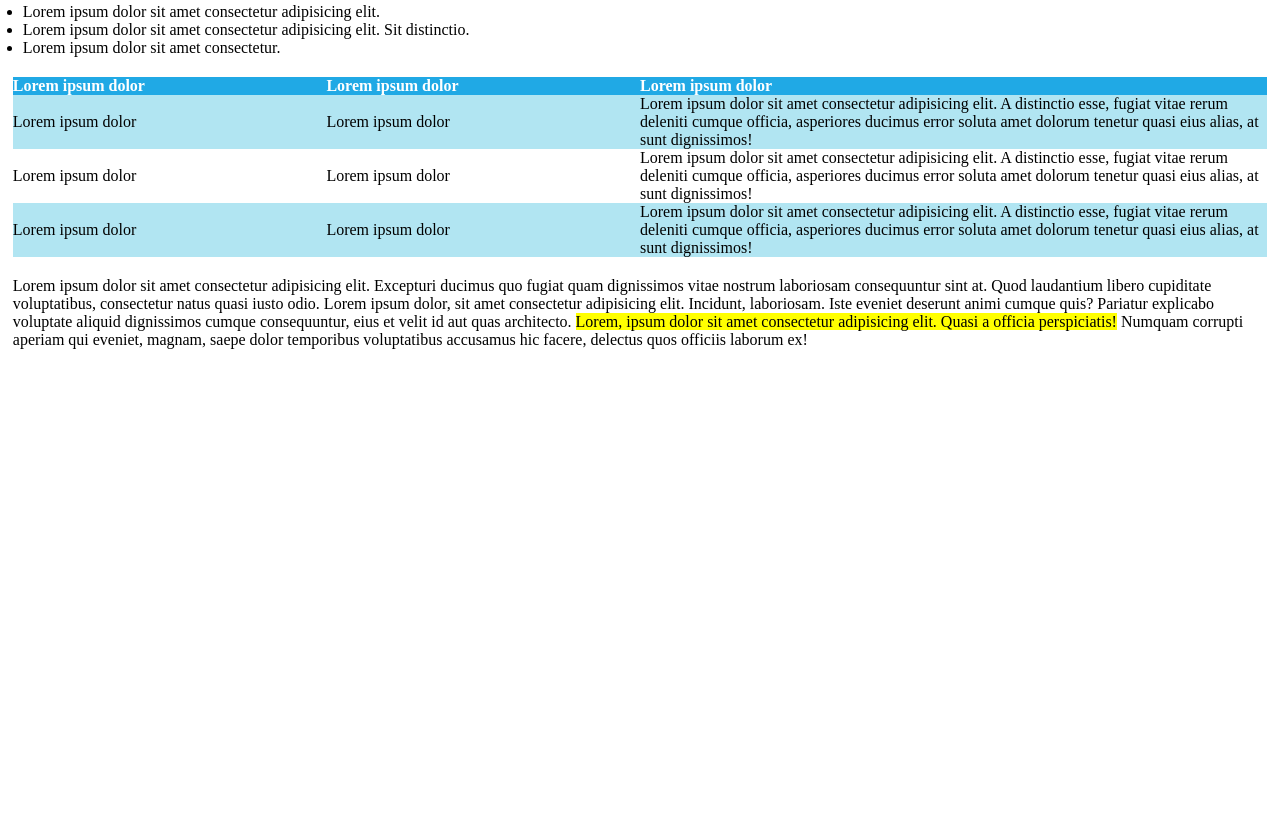
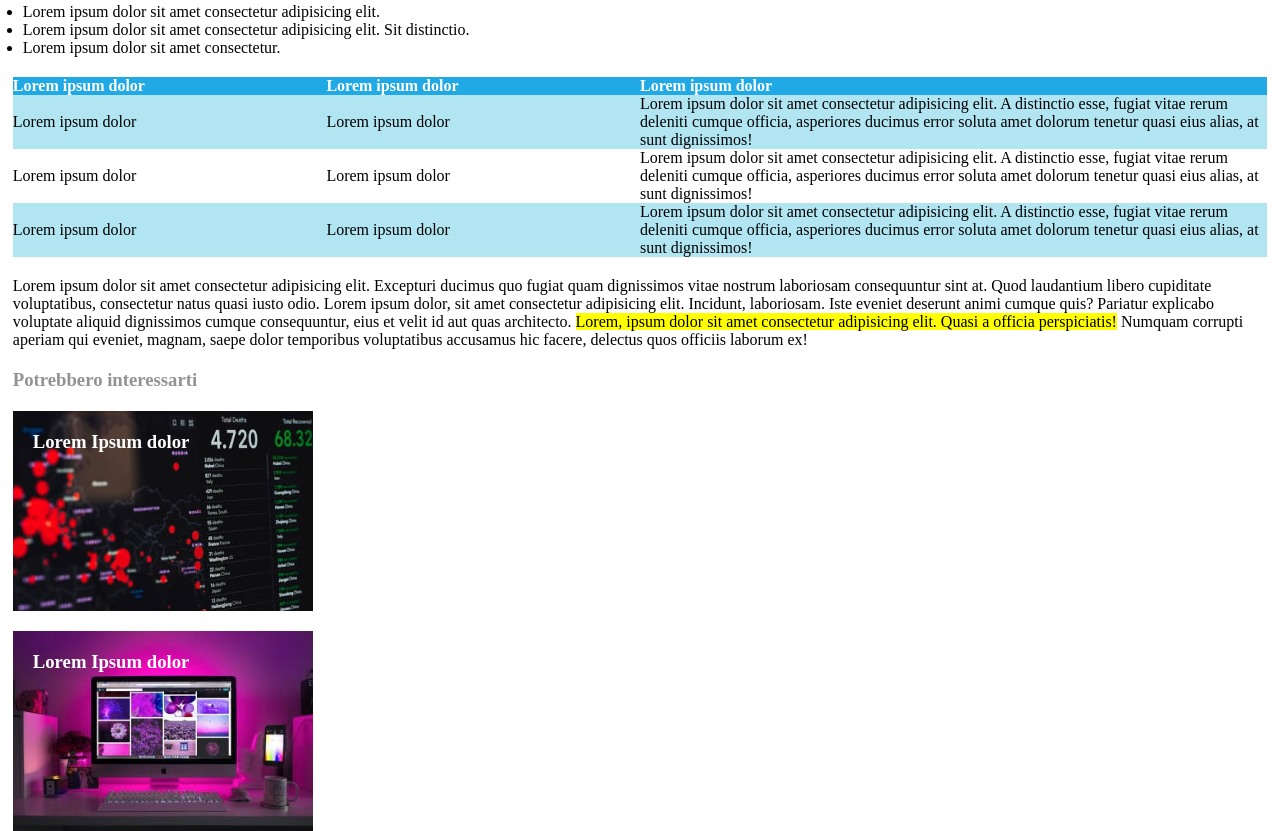
Before and after one commit to Borrellsss/html-css-booleaner, a plain HTML site: page index.html in a window 1280 px wide. Shown: the part 878-1709 px from the top of the page. Before the commit the page ends 1227 px from the top, so only its background shows below. Drawn offline with Linux system fonts and the light colour scheme.

Commit message:
footer completo

```diff
--- a/css/style.css
+++ b/css/style.css
@@ -84,3 +84,33 @@ th {
 .highlighted-text {
     background-color: yellow;
 }
+
+/* footer */
+footer {
+    margin-top: 20px;
+}
+
+footer h3 {
+    color: #939393;
+}
+
+/* immagini footer */
+.footer-img {
+    margin-top: 20px;
+    padding: 20px 0 0 20px;
+    width: 300px;
+    height: 200px;
+}
+
+/* testo immagini footer */
+.footer-img h3 {
+    color: white;
+}
+
+.footer-img.first {
+    background-image: url("../img/graph.jpg") ;
+}
+
+.footer-img.second {
+    background-image: url("../img/monitor.jpg") ;
+}
--- a/index.html
+++ b/index.html
@@ -99,5 +99,21 @@
         </div>
     </main>
 
+    <!-- footer section -->
+    <footer>
+        <div class="container">
+
+            <!-- titolo footer -->
+            <h3>Potrebbero interessarti</h3>
+
+            <div class="footer-img first">
+                <h3>Lorem Ipsum dolor</h3>
+            </div>
+
+            <div class="footer-img second">
+                <h3>Lorem Ipsum dolor</h3>
+            </div>
+        </div>
+    </footer>
 </body>
 </html>
```
